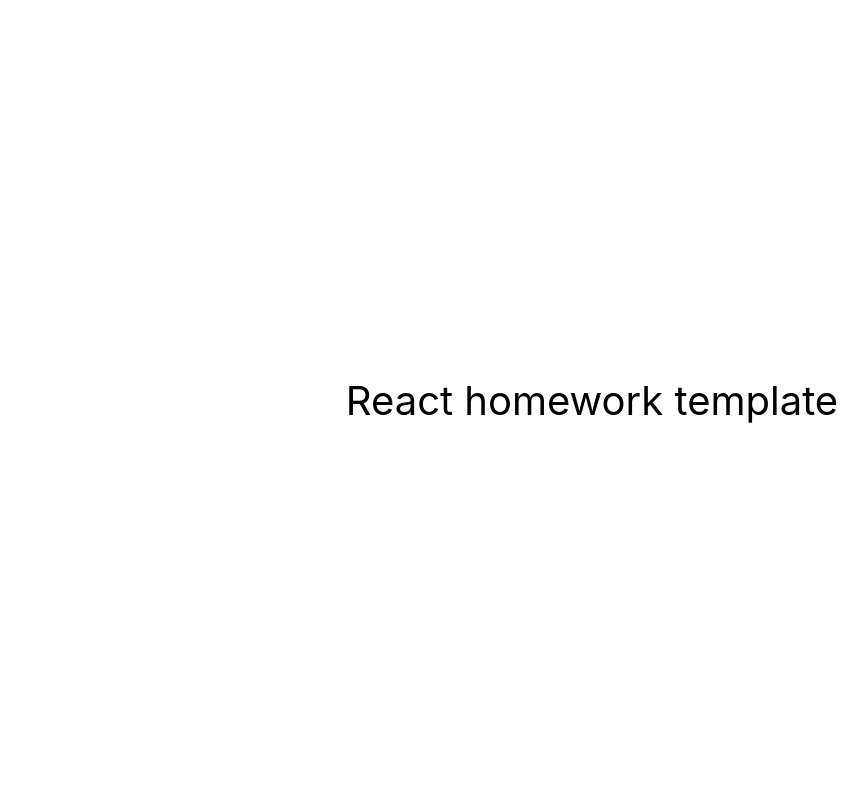
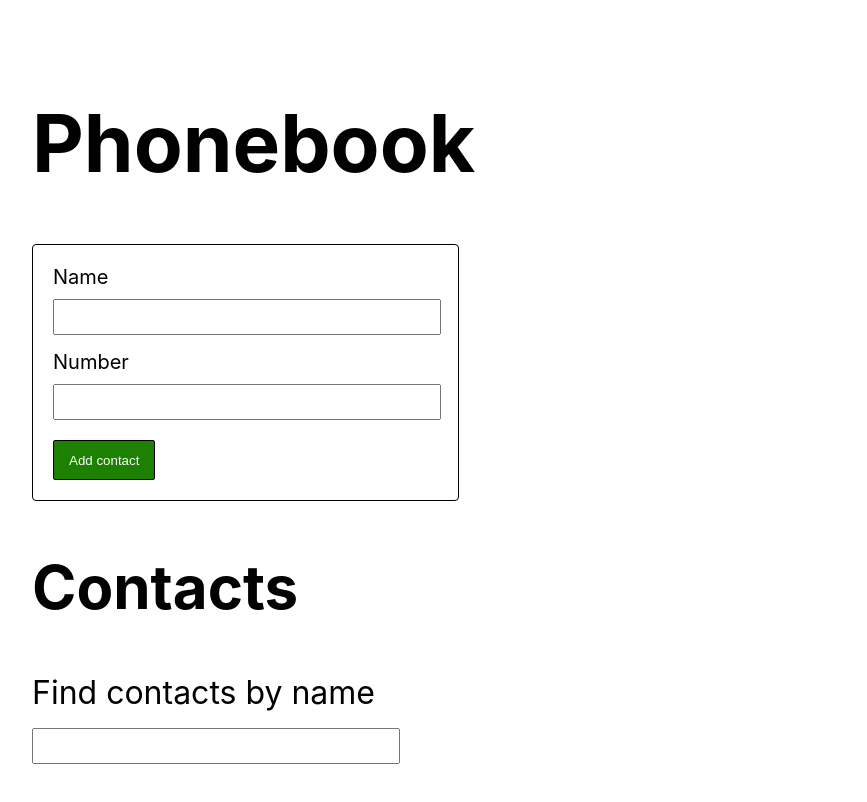
Before and after one commit to JakubLawnicki/goit-react-hw-07-phonebook, a React (Create React App) app: page / in a window 1280 px wide. Shown: the top 802 px of the page, without its empty margins (48-915 px from the left). Built offline with nearby package versions, Linux system fonts and the light colour scheme.

Commit message:
Update src folder
I updated folders and files in src folder.

```diff
--- a/src/components/App.jsx
+++ b/src/components/App.jsx
@@ -1,16 +1,35 @@
-export const App = () => {
+import { useSelector } from 'react-redux';
+import { ContactForm } from './contactForm/ContactForm';
+import { ContactList } from './contactList/ContactList';
+import { Filter } from './filter/Filter';
+import { useEffect } from 'react';
+
+export function App() {
+  const contacts = useSelector(state => state.contacts);
+
+  useEffect(() => {
+    localStorage.setItem('contacts', JSON.stringify(contacts));
+  }, [contacts]);
+
   return (
     <div
       style={{
         height: '100vh',
         display: 'flex',
-        justifyContent: 'center',
-        alignItems: 'center',
+        flexDirection: 'column',
+        justifyContent: 'start',
+        alignItems: 'start',
         fontSize: 40,
-        color: '#010101'
+        color: '#010101',
+        margin: 40,
+        paddingLeft: 40,
       }}
     >
-      React homework template
+      <h1>Phonebook</h1>
+      <ContactForm />
+      <h2>Contacts</h2>
+      <Filter />
+      <ContactList />
     </div>
   );
-};
+}
--- /dev/null
+++ b/src/components/contactForm/ContactForm.jsx
@@ -0,0 +1,65 @@
+import styles from './contactForm.module.css';
+import { nanoid } from 'nanoid';
+import { useSelector, useDispatch } from 'react-redux';
+import { addContact } from 'redux/contactsSlice';
+
+export function ContactForm() {
+  const id = nanoid();
+  const contacts = useSelector(state => state.contacts);
+  const dispatch = useDispatch();
+  const form = document.querySelector('form');
+
+  let name;
+  let number;
+
+  const handleSubmit = e => {
+    e.preventDefault();
+    for (const contact of contacts) {
+      if (contact.name.toLowerCase() === name.toLowerCase()) {
+        return alert(contact.name + ' is already in contacts.');
+      }
+    }
+    dispatch(addContact(name, number, id));
+    form.reset();
+  };
+
+  return (
+    <form className={styles.form} onSubmit={handleSubmit}>
+      <label className={styles.label} htmlFor="name">
+        Name
+      </label>
+      <input
+        className={styles['input-name']}
+        onChange={e => {
+          name = e.target.value;
+        }}
+        type="text"
+        name="name"
+        id="name"
+        value={name}
+        pattern="^[a-zA-Zа-яА-Я]+(([' -][a-zA-Zа-яА-Я ])?[a-zA-Zа-яА-Я]*)*$"
+        title="Name may contain only letters, apostrophe, dash and spaces. For example Adrian, Jacob Mercer, Charles de Batz de Castelmore d'Artagnan"
+        required
+      />
+      <label className={styles.label} htmlFor="number">
+        Number
+      </label>
+      <input
+        className={styles['input-tel']}
+        onChange={e => {
+          number = e.target.value;
+        }}
+        type="tel"
+        name="number"
+        id="number"
+        value={number}
+        pattern="\+?\d{1,4}?[-.\s]?\(?\d{1,3}?\)?[-.\s]?\d{1,4}[-.\s]?\d{1,4}[-.\s]?\d{1,9}"
+        title="Phone number must be digits and can contain spaces, dashes, parentheses and can start with +"
+        required
+      />
+      <button className={styles.button} type="submit">
+        Add contact
+      </button>
+    </form>
+  );
+}
--- /dev/null
+++ b/src/components/contactForm/contactForm.module.css
@@ -0,0 +1,38 @@
+.button {
+  margin-top: 20px;
+  color: white;
+  background-color: #1c8000;
+  height: 40px;
+  border: 1px solid black;
+  border-radius: 2px;
+  padding: 0 15px;
+}
+.button:hover {
+  cursor: pointer;
+  background-color: greenyellow;
+  color: black;
+}
+.form {
+  display: flex;
+  flex-direction: column;
+  align-items: flex-start;
+  justify-content: center;
+  border: 1px solid black;
+  border-radius: 4px;
+  padding: 20px 25px 20px 20px;
+  width: 380px;
+}
+.input-name {
+  height: 30px;
+  width: 100%;
+  margin-bottom: 15px;
+}
+.input-tel {
+  height: 30px;
+  width: 100%;
+}
+
+.label {
+  margin-bottom: 10px;
+  font-size: 20px;
+}
--- /dev/null
+++ b/src/components/contactList/ContactList.jsx
@@ -0,0 +1,57 @@
+import { useSelector, useDispatch } from 'react-redux';
+import { deleteContact } from 'redux/contactsSlice';
+import styles from './contactList.module.css';
+
+export function ContactList() {
+  const contacts = useSelector(state => state.contacts);
+  const filter = useSelector(state => state.filter);
+  const dispatch = useDispatch();
+
+  const handleClick = itemId => {
+    dispatch(deleteContact(itemId));
+  };
+
+  if (contacts === null) {
+    return null;
+  }
+  if (filter === '') {
+    return (
+      <ul className={styles['contact-list']}>
+        {contacts.map(item => (
+          <li className={styles.contact} key={item.id}>
+            <p>
+              {item.name}: {item.number}
+            </p>
+            <button
+              type="button"
+              className={styles.button}
+              id={item.id}
+              onClick={() => {
+                handleClick(item.id);
+              }}
+            >
+              Delete
+            </button>
+          </li>
+        ))}
+      </ul>
+    );
+  }
+  let dispName;
+  let dispNumber;
+  let id;
+  contacts.forEach(contact => {
+    if (contact.name.toLowerCase().includes(filter.toLowerCase())) {
+      dispName = contact.name;
+      dispNumber = contact.number;
+      id = contact.id;
+    }
+  });
+  return (
+    <ul className={styles['contact-list']}>
+      <li className={styles.contact} key={id}>
+        {dispName}: {dispNumber}
+      </li>
+    </ul>
+  );
+}
--- /dev/null
+++ b/src/components/contactList/contactList.module.css
@@ -0,0 +1,23 @@
+.button {
+  color: white;
+  background-color: #1c8000;
+  height: 40px;
+  border: 1px solid black;
+  border-radius: 2px;
+}
+.button:hover {
+  cursor: pointer;
+  background-color: greenyellow;
+  color: black;
+}
+.contact {
+  font-size: 30px;
+  display: flex;
+  justify-content: space-between;
+  align-items: center;
+}
+.contact-list {
+  list-style: none;
+  gap: 20px;
+  width: 500px;
+}
--- /dev/null
+++ b/src/components/filter/Filter.jsx
@@ -0,0 +1,24 @@
+import { updateFilter } from 'redux/filterSlice';
+import styles from './filter.module.css';
+import { useDispatch } from 'react-redux';
+
+export function Filter() {
+  const dispatch = useDispatch();
+
+  const handleChange = value => {
+    dispatch(updateFilter.updateFilter(value));
+  };
+
+  return (
+    <div>
+      <p className={styles['filter-text']}>Find contacts by name</p>
+      <input
+        type="text"
+        className={styles.input}
+        onChange={e => {
+          handleChange(e.target.value);
+        }}
+      />
+    </div>
+  );
+}
--- /dev/null
+++ b/src/components/filter/filter.module.css
@@ -0,0 +1,9 @@
+.filter-text {
+  margin-top: 0;
+  margin-bottom: 0;
+  font-size: 32px;
+}
+.input {
+  height: 30px;
+  width: 360px;
+}
--- a/src/index.js
+++ b/src/index.js
@@ -2,9 +2,13 @@ import React from 'react';
 import ReactDOM from 'react-dom/client';
 import { App } from 'components/App';
 import './index.css';
+import { Provider } from 'react-redux';
+import { store } from 'redux/store';
 
 ReactDOM.createRoot(document.getElementById('root')).render(
   <React.StrictMode>
-    <App />
+    <Provider store={store}>
+      <App />
+    </Provider>
   </React.StrictMode>
 );
--- /dev/null
+++ b/src/redux/contactsSlice.js
@@ -0,0 +1,35 @@
+import { createSlice } from '@reduxjs/toolkit';
+
+const contactsInitState = () => {
+  if (JSON.parse(localStorage.getItem('contacts')) === null) {
+    return [];
+  }
+  return JSON.parse(localStorage.getItem('contacts'));
+};
+
+const contactsSlice = createSlice({
+  name: 'contacts',
+  initialState: contactsInitState(),
+  reducers: {
+    addContact: {
+      reducer(state, action) {
+        state.push(action.payload);
+      },
+      prepare(name, number, id) {
+        return {
+          payload: {
+            name,
+            number,
+            id,
+          },
+        };
+      },
+    },
+    deleteContact(state, action) {
+      return state.filter(item => item.id !== action.payload);
+    },
+  },
+});
+
+export const { addContact, deleteContact } = contactsSlice.actions;
+export const contactsReducer = contactsSlice.reducer;
--- /dev/null
+++ b/src/redux/filterSlice.js
@@ -0,0 +1,17 @@
+import { createSlice } from '@reduxjs/toolkit';
+
+const filterInitState = '';
+
+const filterSlice = createSlice({
+  name: 'filter',
+  initialState: filterInitState,
+  reducers: {
+    updateFilter(state, action) {
+      state = action.payload;
+      return state;
+    },
+  },
+});
+
+export const updateFilter = filterSlice.actions;
+export const filterReducer = filterSlice.reducer;
--- /dev/null
+++ b/src/redux/store.js
@@ -0,0 +1,7 @@
+import { configureStore } from '@reduxjs/toolkit';
+import { contactsReducer } from './contactsSlice';
+import { filterReducer } from './filterSlice';
+
+export const store = configureStore({
+  reducer: { contacts: contactsReducer, filter: filterReducer },
+});
```
